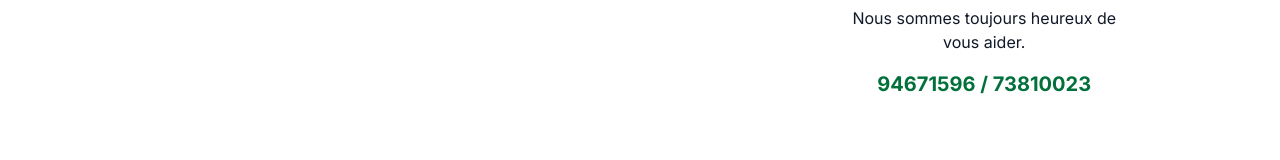
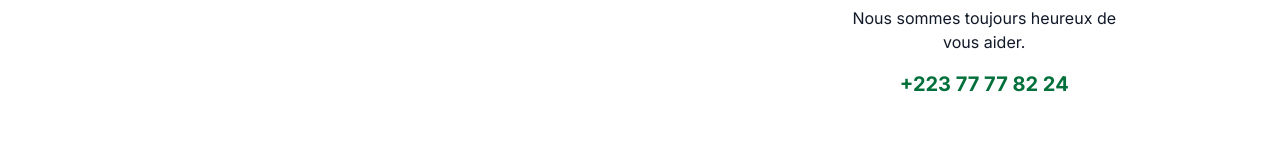
Before and after one commit to abouba1997/agrihub, a React (Vite) app: page / in a window 1280 px wide. Shown: the part 3266-3426 px from the top of the page. Built offline with nearby package versions, Linux system fonts and the light colour scheme.

Commit message:
changed number

```diff
--- a/src/sections/Contact.jsx
+++ b/src/sections/Contact.jsx
@@ -114,7 +114,7 @@ const Contact = () => {
               <div className="flex items-center justify-center">
                 <div className="flex flex-col items-center justify-center">
                   <div className="flex items-center text-[#02703b] p-2 rounded-lg bg-gray-300">
-                    <Link to="tel:+22373810023">
+                    <Link to="tel:+22377778224">
                       <HiPhone className="text-[28px] lg:text-[40px]" />
                     </Link>
                   </div>
@@ -124,7 +124,7 @@ const Contact = () => {
                   <div className="flex flex-col items-center text-gray-900 text-center">
                     <span>Nous sommes toujours heureux de vous aider.</span>
                     <span className="text-[#02703b] font-bold text-xl mt-4">
-                      94671596 / 73810023
+                      +223 77 77 82 24
                     </span>
                   </div>
                 </div>
```
